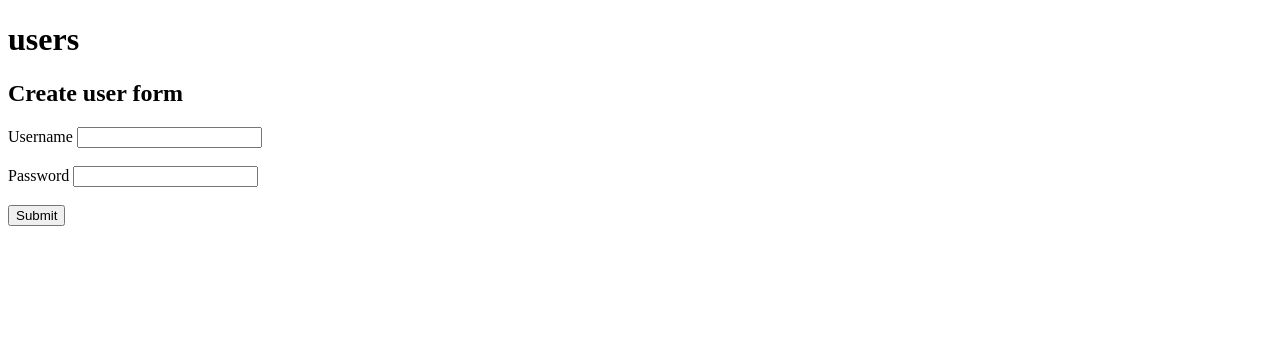
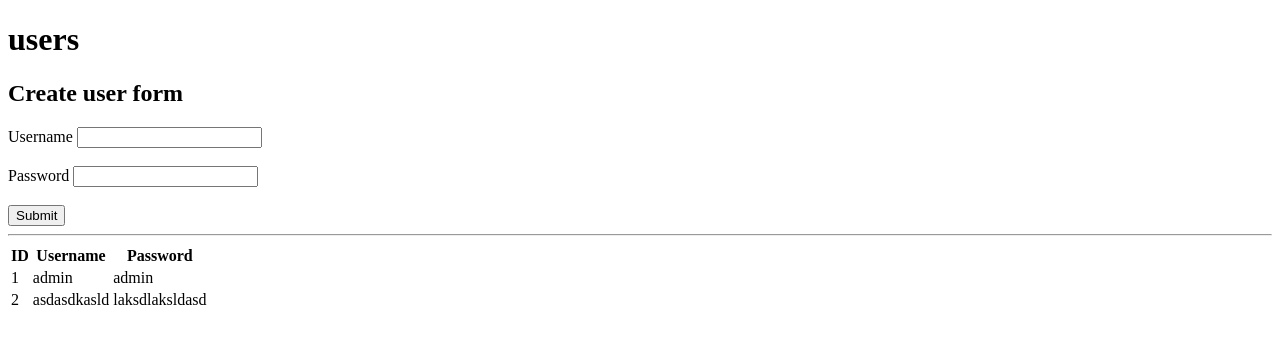
Before and after one commit to godofping/basiccrud, a PHP site: page /?p=users in a window 1280 px wide. Shown: the top 344 px of the page. Run offline with PHP 8.4, Linux system fonts and the light colour scheme; data comes from the database, SQL or seed files in the repository.

Commit message:
read success

```diff
--- a/Controllers/controller.php
+++ b/Controllers/controller.php
@@ -29,6 +29,10 @@ Class Controller
                 exit();
             break;
 
+            case ($page === "test"):
+                print_r($this->User->fetchAll());
+            break;
+
             case ($page === "submit"):
                 // print_r($_POST);
                 $data = [
--- a/Views/users.php
+++ b/Views/users.php
@@ -21,6 +21,28 @@
 		<button type="submit">Submit</button>
 	</form>
 
+	<hr>
+
+
+	<table>
+		<thead>
+			<tr>
+				<th>ID</th>
+				<th>Username</th>
+				<th>Password</th>
+			</tr>
+		</thead>
+		<tbody>
+			<?php foreach ($this->User->fetchAll() as $user): ?>
+				<tr>
+					<td><?php echo $user['userid'] ?></td>
+					<td><?php echo $user['username'] ?></td>
+					<td><?php echo $user['password'] ?></td>
+				</tr>
+			<?php endforeach ?>
+		</tbody>
+	</table>
+
 
 </body>
 </html>
```
